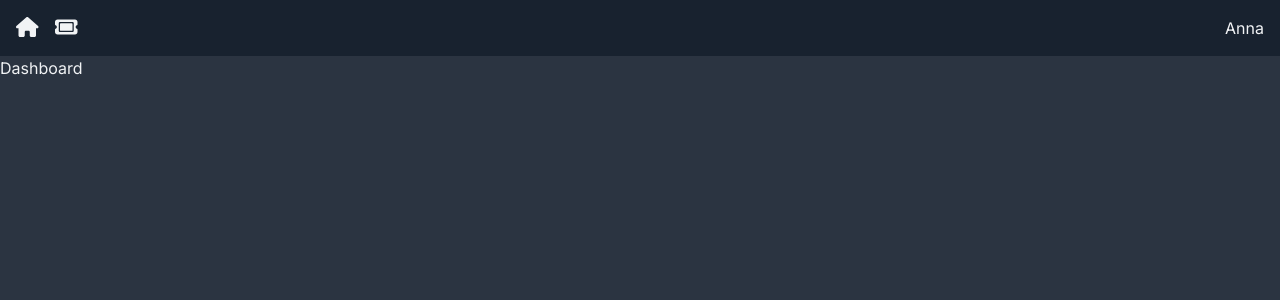
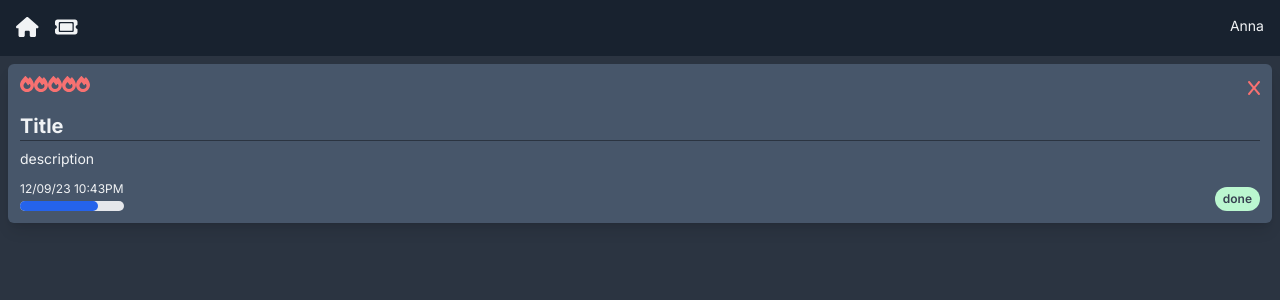
Before and after one commit to annettabel87/ticketsApp, a Next.js app: page / in a window 1280 px wide. Shown: the top 300 px of the page. Built offline with nearby package versions, Linux system fonts and the light colour scheme.

Commit message:
add TicketCard component

```diff
--- /dev/null
+++ b/app/(components)/TicketCard.tsx
@@ -0,0 +1,33 @@
+import { FC } from "react";
+import DeleteBlock from "./DeleteBlock";
+import PriorityDisplay from "./PriorityDisplay";
+import ProgressDisplay from "./ProgressDisplay";
+import StatusDisplay from "./StatusDisplay";
+
+const TicketCard: FC = () => {
+  return (
+    <div className="flex flex-col bg-card hover:bg-card-hover rounded-md p-3 m-2 shadow-lg">
+      <div className="flex mb-3">
+        <PriorityDisplay />
+        <div className="ml-auto">
+          <DeleteBlock />
+        </div>
+      </div>
+      <h4>Title</h4>
+      <hr className="h-px border-0 bg-page mb-2" />
+      <p className="whitespace-pre-wrap">description</p>
+      <div className="flex-grow"></div>
+      <div className="flex mt-2">
+        <div className="flex flex-col">
+          <p className="text-xs my-1">12/09/23 10:43PM</p>
+          <ProgressDisplay />
+        </div>
+        <div className="ml-auto flex items-end">
+            <StatusDisplay />
+        </div>
+      </div>
+    </div>
+  );
+};
+
+export default TicketCard;
--- a/app/globals.css
+++ b/app/globals.css
@@ -1,6 +1,32 @@
 @tailwind base;
 @tailwind components;
 @tailwind utilities;
+
+@layer base {
+    h1, h2, h2, h4 {
+        @apply font-bold;
+    }
+
+    h1 {
+        @apply text-4xl;
+    }
+
+    h2 {
+        @apply text-3xl;
+    }
+
+    h3 {
+        @apply text-2xl;
+    }
+
+    h4 {
+        @apply text-xl;
+    }
+
+    p {
+        @apply text-sm text-default-text;
+    }
+}
 
 @layer components {
     .icon {
--- a/app/page.tsx
+++ b/app/page.tsx
@@ -1,7 +1,8 @@
+import TicketCard from "./(components)/TicketCard"
 
  const Dashboard = () => {
   return (
-    <div>Dashboard</div>
+    <div><TicketCard/></div>
   )
 }
 
```
